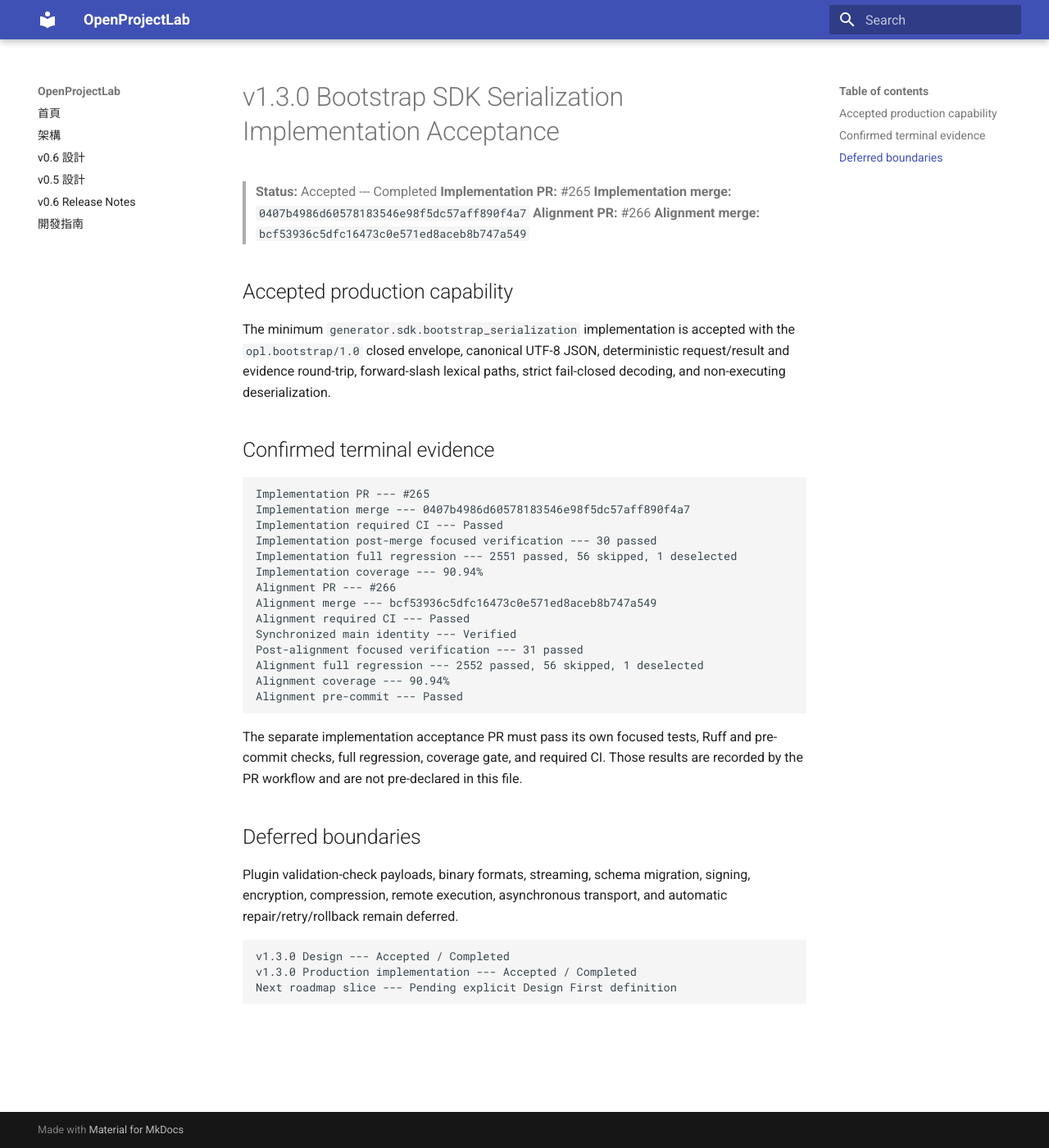
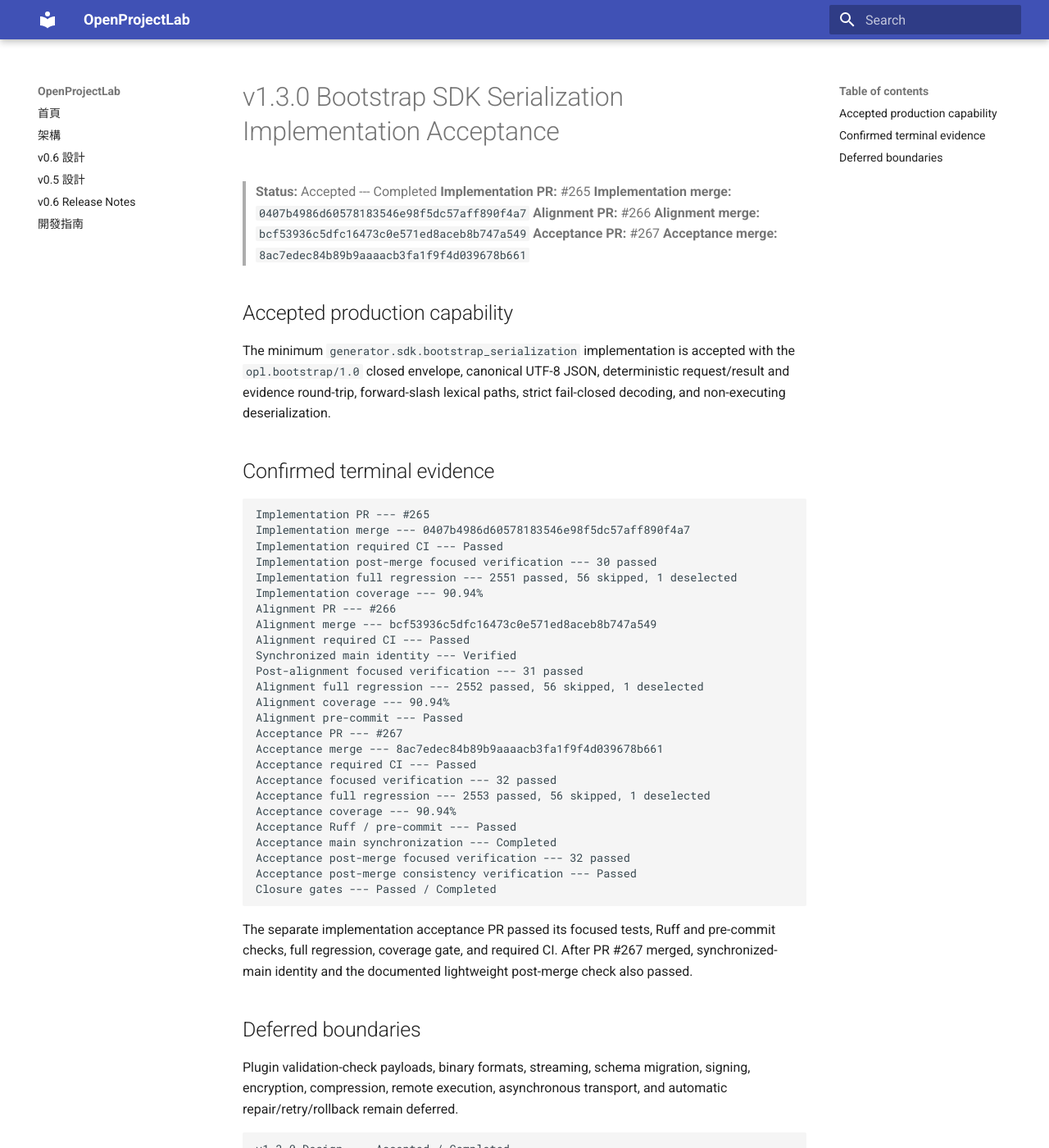
Before and after one commit to khwang1964/OpenProjectLab, an MkDocs documentation site: the page built from docs/releases/v1.3.0-bootstrap-sdk-serialization-implementation-acceptance.md, in a window 1280 px wide and 1400 px high. Shown: the whole window at 82% size. Built offline with MkDocs 1.6.1 and Material for MkDocs 9.7.7, drawn with Linux system fonts in a browser that asks for light colours.

Commit message:
docs: finalize v1.3.0 bootstrap SDK serialization consistency (#268)

````diff
--- a/docs/releases/v1.3.0-bootstrap-sdk-serialization-implementation-acceptance.md
+++ b/docs/releases/v1.3.0-bootstrap-sdk-serialization-implementation-acceptance.md
@@ -5,6 +5,8 @@
 > **Implementation merge:** `0407b4986d60578183546e98f5dc57aff890f4a7`
 > **Alignment PR:** #266
 > **Alignment merge:** `bcf53936c5dfc16473c0e571ed8aceb8b747a549`
+> **Acceptance PR:** #267
+> **Acceptance merge:** `8ac7edec84b89b9aaaacb3fa1f9f4d039678b661`
 
 ## Accepted production capability
 
@@ -30,11 +32,23 @@ Post-alignment focused verification --- 31 passed
 Alignment full regression --- 2552 passed, 56 skipped, 1 deselected
 Alignment coverage --- 90.94%
 Alignment pre-commit --- Passed
+Acceptance PR --- #267
+Acceptance merge --- 8ac7edec84b89b9aaaacb3fa1f9f4d039678b661
+Acceptance required CI --- Passed
+Acceptance focused verification --- 32 passed
+Acceptance full regression --- 2553 passed, 56 skipped, 1 deselected
+Acceptance coverage --- 90.94%
+Acceptance Ruff / pre-commit --- Passed
+Acceptance main synchronization --- Completed
+Acceptance post-merge focused verification --- 32 passed
+Acceptance post-merge consistency verification --- Passed
+Closure gates --- Passed / Completed
 ```
 
-The separate implementation acceptance PR must pass its own focused tests, Ruff and
-pre-commit checks, full regression, coverage gate, and required CI. Those results are
-recorded by the PR workflow and are not pre-declared in this file.
+The separate implementation acceptance PR passed its focused tests, Ruff and
+pre-commit checks, full regression, coverage gate, and required CI. After PR #267
+merged, synchronized-main identity and the documented lightweight post-merge check
+also passed.
 
 ## Deferred boundaries
 
````
Also changed, not shown: CHANGELOG.md (+9 -0 lines), docs/HISTORY.md (+12 -0 lines), docs/roadmap.md (+18 -0 lines), 1 other file.
